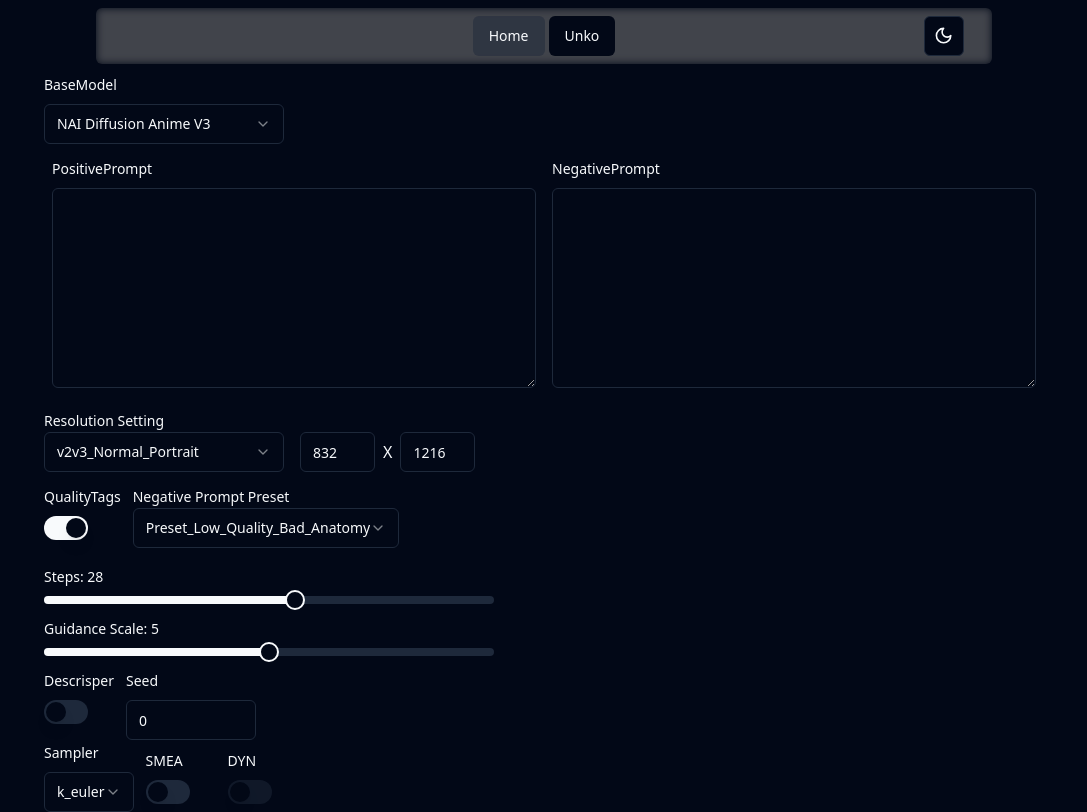
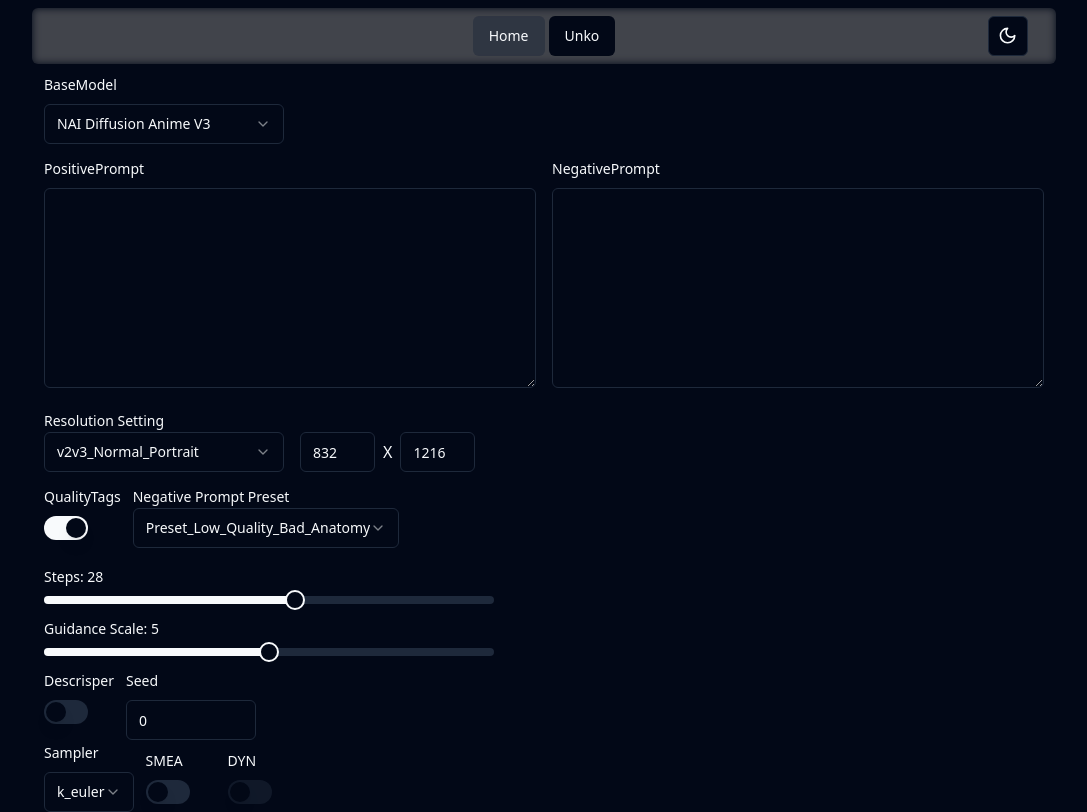
Before and after one commit to KingYoSun/alternai, a React (Vite) app in the folder packages/frontend/: page / in a window 1280 px wide. Shown: the top 812 px of the page, without its empty margins (96-1183 px from the left). Built offline with nearby package versions, Linux system fonts and the light colour scheme.

Commit message:
デザイン微修正

```diff
--- a/packages/frontend/src/components/ui/navigation-menu.tsx
+++ b/packages/frontend/src/components/ui/navigation-menu.tsx
@@ -12,7 +12,7 @@
   <NavigationMenuPrimitive.Root
     ref={ref}
     className={cn(
-      "relative z-10 flex w-screen h-max max-w-4xl flex-1 items-center justify-center overflow-y-auto mx-auto p-2 rounded-md backdrop-blur-sm backdrop-invert-[.25]",
+      "relative z-10 flex w-screen h-max max-w-screen-lg flex-1 items-center justify-center overflow-y-auto mx-auto p-2 rounded-md backdrop-blur-sm backdrop-invert-[.25]",
       className,
     )}
     {...props}
--- a/packages/frontend/src/pages/home.tsx
+++ b/packages/frontend/src/pages/home.tsx
@@ -149,12 +149,12 @@
               </FormItem>
             )}
           />
-          <div className="md:flex md:flex-row md:justify-center w-full h-96 md:h-60 space-y-10 md:space-y-0 mt-3 mb-6 md:mb-3">
+          <div className="md:flex md:flex-row md:justify-center w-full h-96 md:h-60 mt-3 mb-6 md:mb-3">
             <FormField
               control={optionForm.control}
               name="input"
               render={({ field }) => (
-                <FormItem className={cn("h-40 md:h-5/6 md:w-1/2 md:mx-2")}>
+                <FormItem className={cn("h-40 md:h-5/6 md:w-1/2 md:mr-2")}>
                   <FormLabel>PositivePrompt</FormLabel>
                   <FormControl>
                     <Textarea className={cn("h-full")} {...field} />
@@ -167,7 +167,7 @@
               control={optionForm.control}
               name="parameters.negative_prompt"
               render={({ field }) => (
-                <FormItem className={cn("h-40 md:h-5/6 md:w-1/2 md:mx-2")}>
+                <FormItem className={cn("h-40 md:h-5/6 md:w-1/2 md:ml-2")}>
                   <FormLabel>NegativePrompt</FormLabel>
                   <FormControl>
                     <Textarea
```
